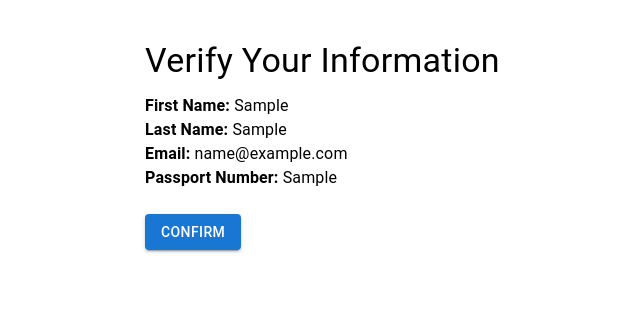
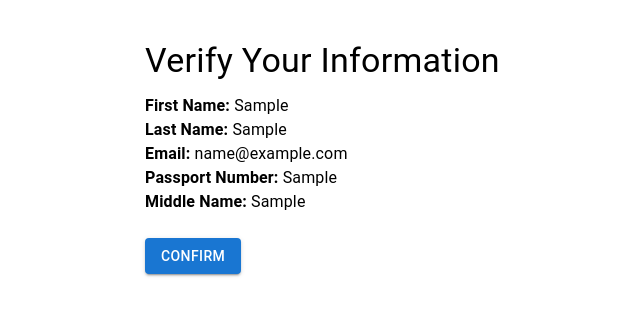
Before and after one commit to saidazimov720/React-16, a React (Create React App) app: page / in a window 1280 px wide. Both pictures are taken after typing "Sample", "Sample", "Sample", "name@example.com", "Sample" into the empty fields and a click on the button "SUBMIT". Shown: the top 316 px of the page, without its empty margins (219-859 px from the left). Built offline with nearby package versions, Linux system fonts and the light colour scheme.

Commit message:
edit for new added items

```diff
--- a/src/components/VerificationPage.tsx
+++ b/src/components/VerificationPage.tsx
@@ -9,6 +9,7 @@ interface VerificationPageProps {
             lastName: string;
             email: string;
             passportNumber: string;
+            middleName: string
         };
     };
 }
@@ -35,6 +36,9 @@ const VerificationPage: React.FC = () => {
                 <Typography variant="body1">
                     <strong>Passport Number:</strong> {formData.passportNumber}
                 </Typography>
+                <Typography variant="body1">
+                    <strong>Middle Name:</strong> {formData.middleName}
+                </Typography>
                 <Box mt={3}>
                     <Button variant="contained" color="primary" onClick={() => alert('Verified!')}>
                         Confirm
```
